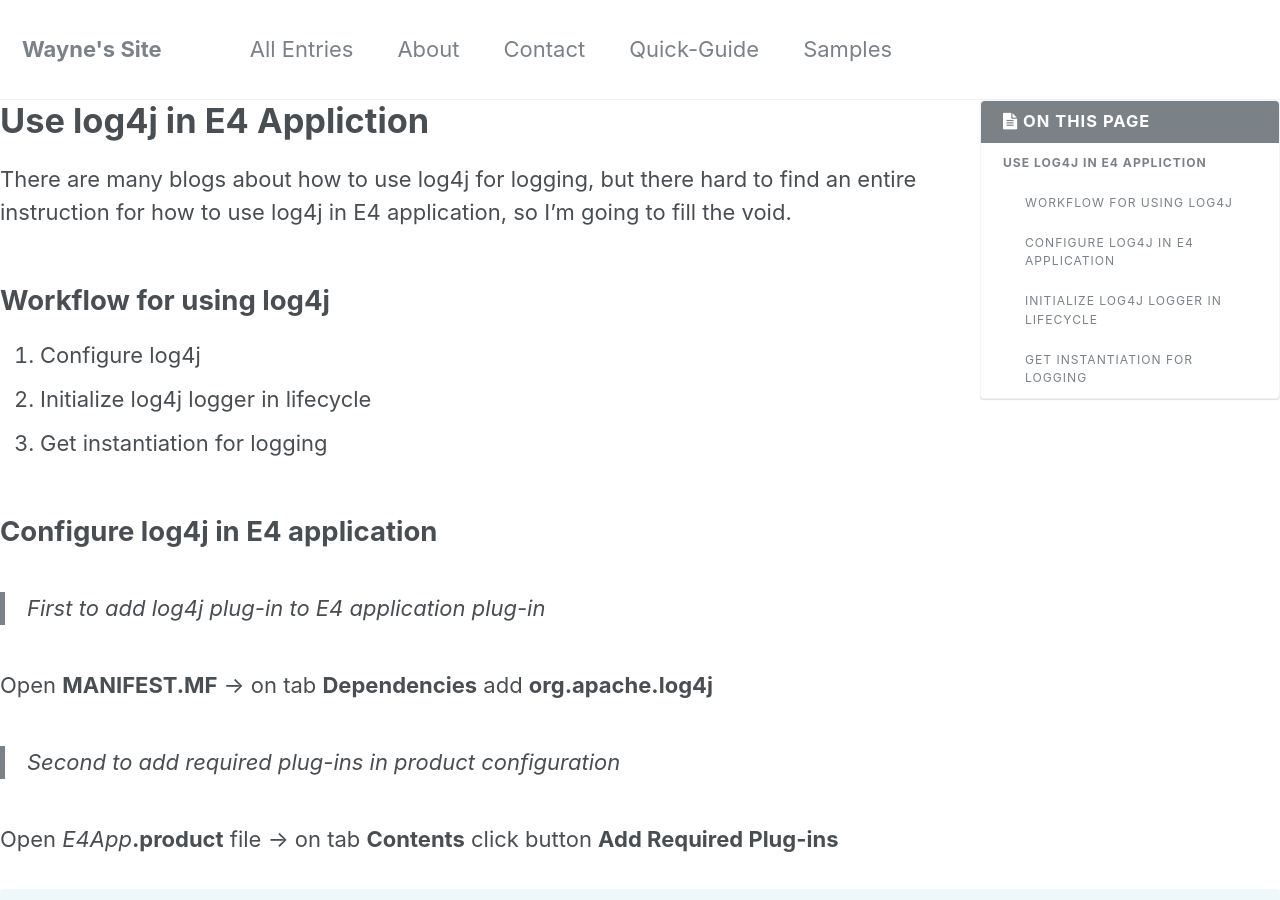
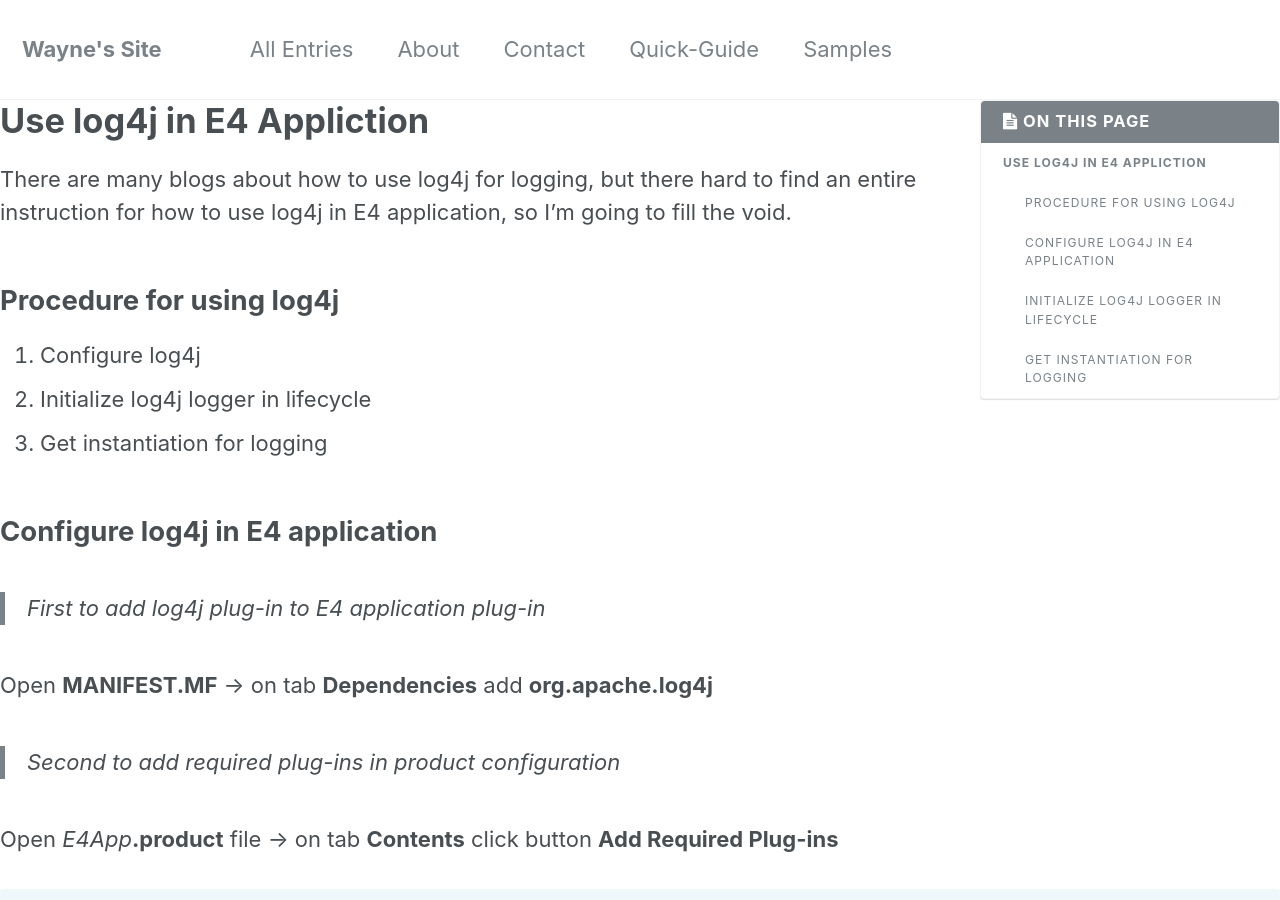
Before and after one commit to element207/element207.github.io, a Jekyll site: the page built from _posts/2017-12-20-Use-log4j-in-E4-application.md, in a window 1280 px wide and 900 px high. Built offline with Jekyll 4.4.1, drawn with Linux system fonts in a browser that asks for light colours; our own code applies the rules of GitHub Pages for plain Markdown files.

Commit message:
Update 2017-12-20-Use-log4j-in-E4-application.md

```diff
--- a/_posts/2017-12-20-Use-log4j-in-E4-application.md
+++ b/_posts/2017-12-20-Use-log4j-in-E4-application.md
@@ -22,7 +22,7 @@ mathjax: true
 There are many blogs about how to use log4j for logging, but there hard to find an entire instruction for how to use log4j in
 E4 application, so I'm going to fill the void.
 
-## Workflow for using log4j
+## Procedure for using log4j
 1. Configure log4j
 2. Initialize log4j logger in lifecycle
 3. Get instantiation for logging
```
